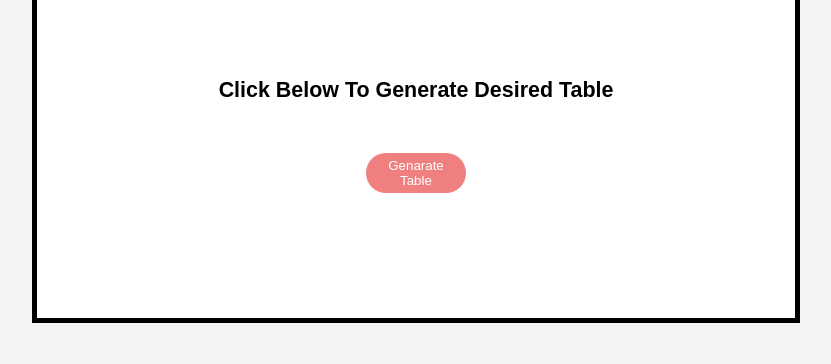
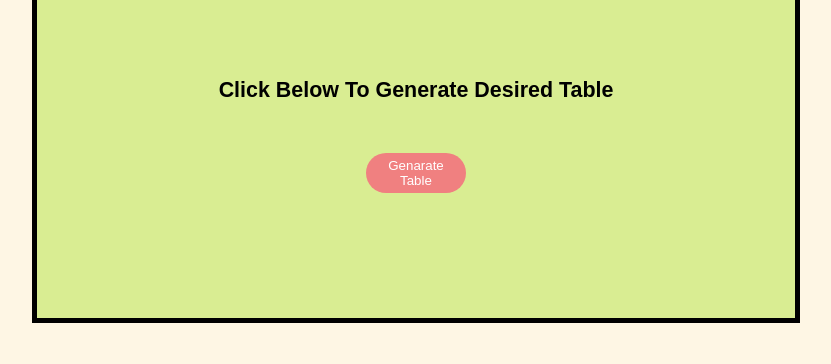
Before and after one commit to ZaryabSoomro/JS-SESSION, a plain HTML site: page index.html in a window 1280 px wide. Shown: the part 628-992 px from the top of the page, without its empty margins (224-1055 px from the left). Drawn offline with Linux system fonts and the light colour scheme.

```diff
--- a/index.html
+++ b/index.html
@@ -13,7 +13,7 @@
         justify-content: center;
         align-items: center;
         flex-direction: column;
-        background-color: #f4f4f4;
+        background-color: #fef6e4;
     }
     .container{
         width: 60%;
@@ -24,7 +24,7 @@
         align-items: center;
         margin-top: 33px;
         flex-direction: column;
-        background-color: #ffffff;
+        background-color: #d9ed92;
         margin-bottom: 33px;
     }
     button{
```
